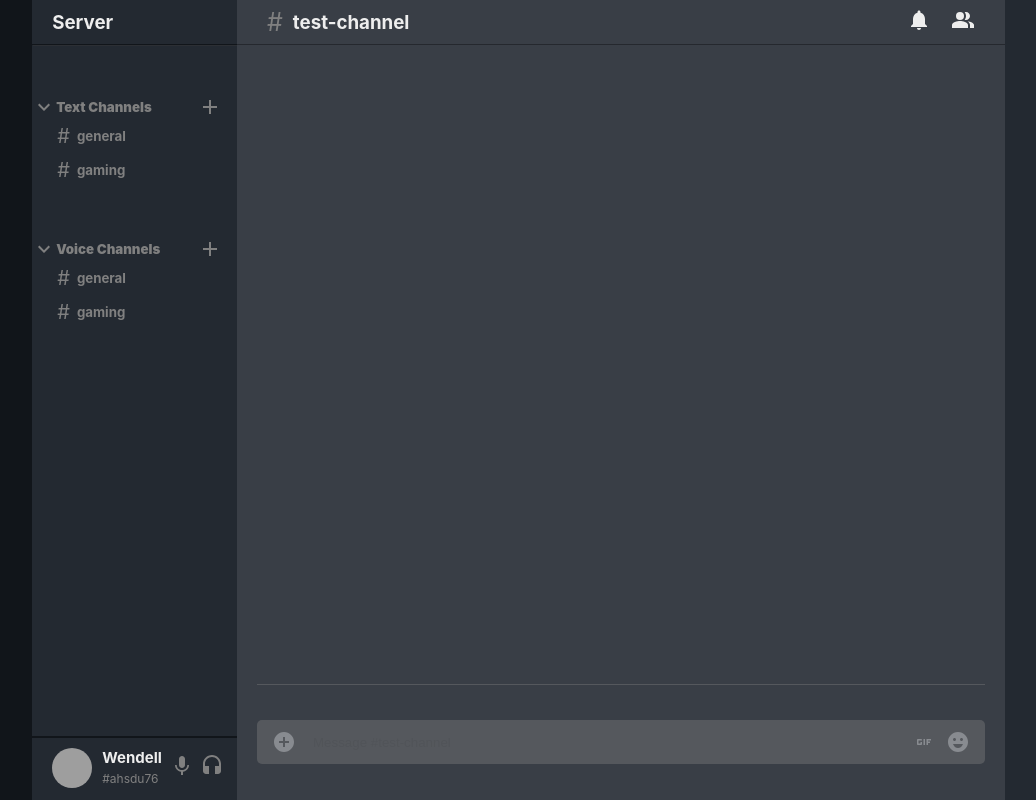
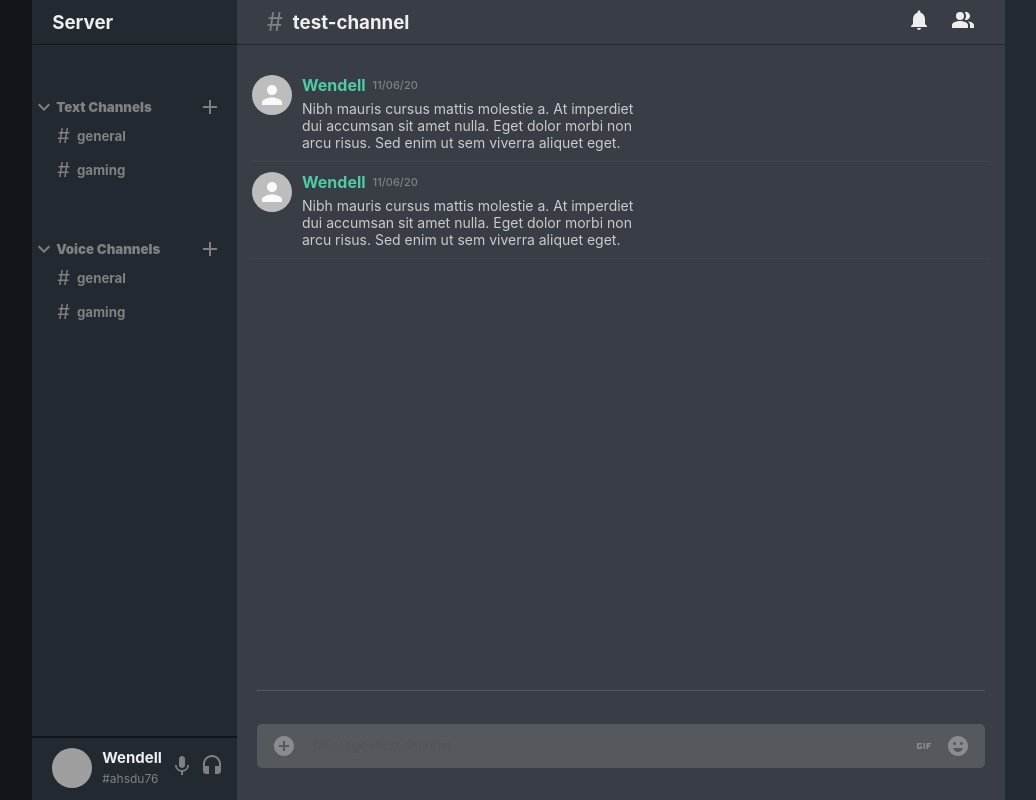
Before and after one commit to iamwendellbalagot/disrope, a React (Create React App) app: page / in a window 1280 px wide. Shown: the whole page, without its empty margins (19-1055 px from the left). Built offline with nearby package versions, Linux system fonts and the light colour scheme; grey boxes are pictures that could not be loaded.

Commit message:
Addded Message

```diff
--- a/src/components/AppBody/AppBody.css
+++ b/src/components/AppBody/AppBody.css
@@ -36,4 +36,5 @@
 
 .appbody__chat {
   flex: 1;
+  margin: 20px 15px;
 }
--- a/src/components/AppBody/AppBody.js
+++ b/src/components/AppBody/AppBody.js
@@ -5,6 +5,7 @@ import Input from '../SubComponents/Input/Input';
 
 import NotificationsIcon from '@material-ui/icons/Notifications';
 import PeopleAltIcon from '@material-ui/icons/PeopleAlt';
+import Message from '../SubComponents/Message/Message';
 
 const AppBody = () => {
     return (
@@ -20,7 +21,8 @@ const AppBody = () => {
                 </div>
             </div>
             <div className="appbody__chat">
-
+                <Message />
+                <Message />
             </div>
             <Input />
         </div>
--- /dev/null
+++ b/src/components/SubComponents/Message/Message.css
@@ -0,0 +1,34 @@
+.message {
+  display: flex;
+  margin: 10px 0;
+  border-bottom: 1px solid rgba(128, 128, 128, 0.1);
+  border-opacity: 0.1;
+}
+
+.message__info {
+  display: flex;
+  flex-direction: column;
+  margin-left: 10px;
+}
+
+.message__info > span {
+  display: flex;
+  color: #4ecca3;
+  margin-bottom: 5px;
+  align-items: center;
+  font-weight: 700;
+}
+
+.message__info > span > p {
+  margin-left: 7px;
+  font-size: 11px;
+  color: gray !important;
+  font-weight: 500 !important;
+}
+
+.message__info > p {
+  width: 50%;
+  font-size: 14px;
+  opacity: 0.8;
+  margin-bottom: 10px;
+}
--- /dev/null
+++ b/src/components/SubComponents/Message/Message.js
@@ -0,0 +1,18 @@
+import React from 'react';
+import './Message.css';
+
+import Avatar from '@material-ui/core/Avatar';
+
+const Message = () => {
+    return (
+        <div className='message'>
+            <Avatar />
+            <div className="message__info">
+                <span>Wendell<p>11/06/20</p></span>
+                <p>Nibh mauris cursus mattis molestie a. At imperdiet dui accumsan sit amet nulla. Eget dolor morbi non arcu risus. Sed enim ut sem viverra aliquet eget.</p>
+            </div>
+        </div>
+    )
+}
+
+export default Message
```
